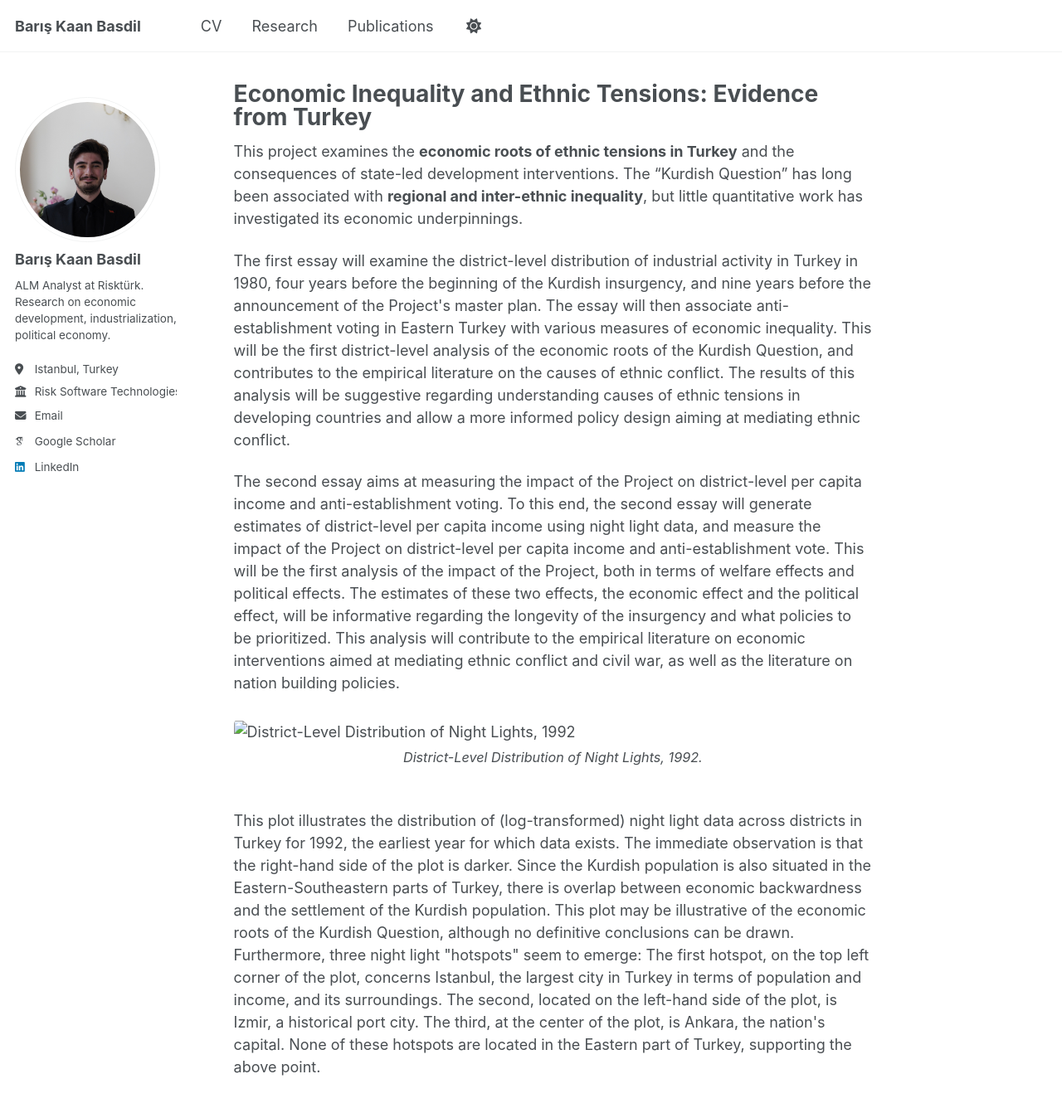
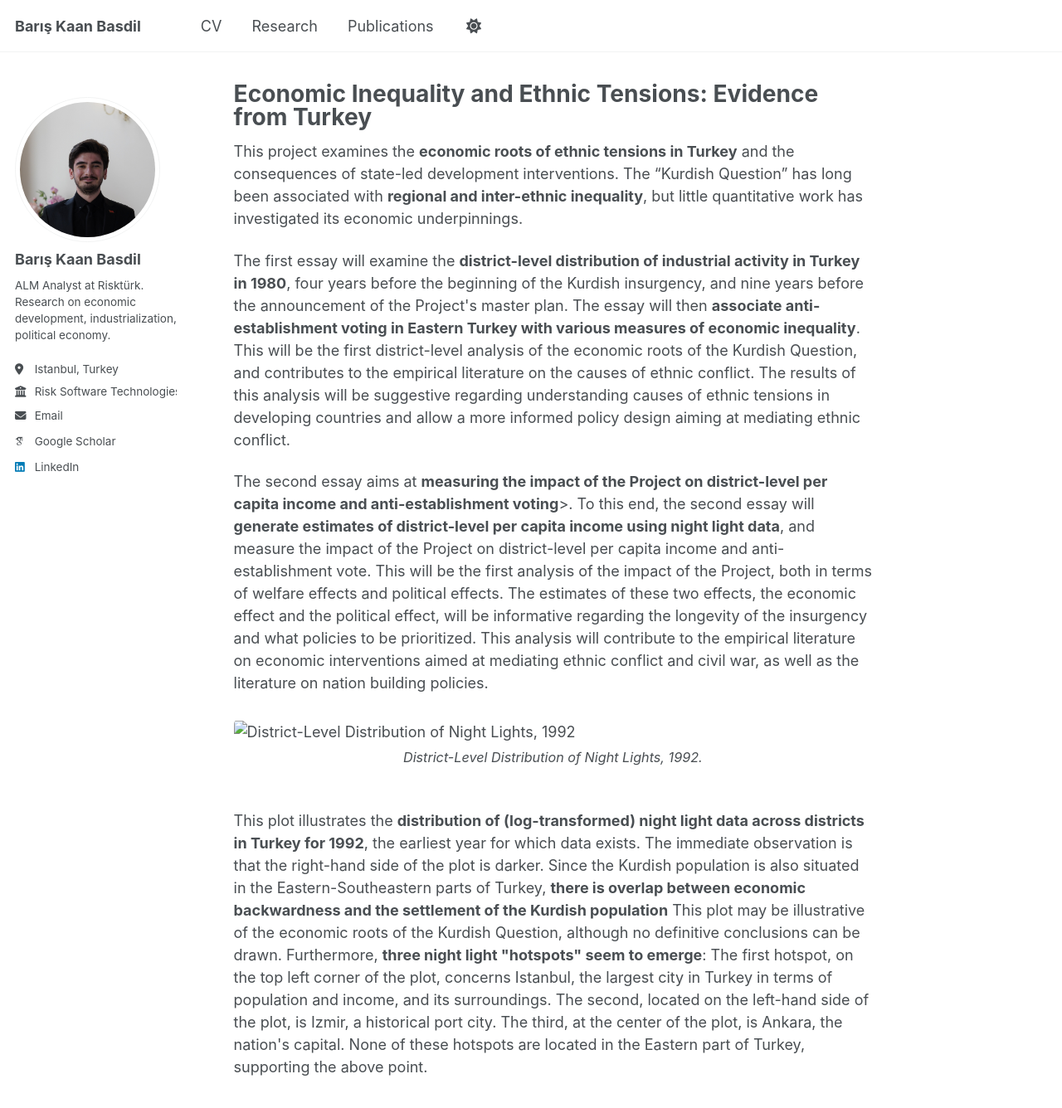
Before and after one commit to bkbasdil/bkbasdil.github.io, a Jekyll site: the page built from _pages/research/ethnic-tensions.md, in a window 1280 px wide and 1400 px high. Shown: the top 1336 px of the window at 83% size. Built offline with Jekyll 4.4.1, drawn with Linux system fonts in a browser that asks for light colours; some web fonts are replaced; a script that is not in the unit is left out.

Commit message:
Update ethnic-tensions.md

```diff
--- a/_pages/research/ethnic-tensions.md
+++ b/_pages/research/ethnic-tensions.md
@@ -12,11 +12,11 @@ This project examines the <strong>economic roots of ethnic tensions in Turkey</s
 
 <!-- Research questions / essay novelties -->
 <p>
-The first essay will examine the district-level distribution of industrial activity in Turkey in 1980, four years before the beginning of the Kurdish insurgency, and nine years before the announcement of the Project's master plan. The essay will then associate anti-establishment voting in Eastern Turkey with various measures of economic inequality. This will be the first district-level analysis of the economic roots of the Kurdish Question, and contributes to the empirical literature on the causes of ethnic conflict. The results of this analysis will be suggestive regarding understanding causes of ethnic tensions in developing countries and allow a more informed policy design aiming at mediating ethnic conflict.
+The first essay will examine the <strong>district-level distribution of industrial activity in Turkey in 1980</strong>, four years before the beginning of the Kurdish insurgency, and nine years before the announcement of the Project's master plan. The essay will then <strong>associate anti-establishment voting in Eastern Turkey with various measures of economic inequality</strong>. This will be the first district-level analysis of the economic roots of the Kurdish Question, and contributes to the empirical literature on the causes of ethnic conflict. The results of this analysis will be suggestive regarding understanding causes of ethnic tensions in developing countries and allow a more informed policy design aiming at mediating ethnic conflict.
 </p>
 
 <p>
-The second essay aims at measuring the impact of the Project on district-level per capita income and anti-establishment voting. To this end, the second essay will generate estimates of district-level per capita income using night light data, and measure the impact of the Project on district-level per capita income and anti-establishment vote. This will be the first analysis of the impact of the Project, both in terms of welfare effects and political effects. The estimates of these two effects, the economic effect and the political effect, will be informative regarding the longevity of the insurgency and what policies to be prioritized. This analysis will contribute to the empirical literature on economic interventions aimed at mediating ethnic conflict and civil war, as well as the literature on nation building policies.
+The second essay aims at <strong>measuring the impact of the Project on district-level per capita income and anti-establishment voting</strong>>. To this end, the second essay will <strong>generate estimates of district-level per capita income using night light data</strong>, and measure the impact of the Project on district-level per capita income and anti-establishment vote. This will be the first analysis of the impact of the Project, both in terms of welfare effects and political effects. The estimates of these two effects, the economic effect and the political effect, will be informative regarding the longevity of the insurgency and what policies to be prioritized. This analysis will contribute to the empirical literature on economic interventions aimed at mediating ethnic conflict and civil war, as well as the literature on nation building policies.
 </p>
 
 <!-- Image -->
@@ -31,5 +31,5 @@ The second essay aims at measuring the impact of the Project on district-level p
 
 <!-- Results paragraph -->
 <p>
-This plot illustrates the distribution of (log-transformed) night light data across districts in Turkey for 1992, the earliest year for which data exists. The immediate observation is that the right-hand side of the plot is darker. Since the Kurdish population is also situated in the Eastern-Southeastern parts of Turkey, there is overlap between economic backwardness and the settlement of the Kurdish population. This plot may be illustrative of the economic roots of the Kurdish Question, although no definitive conclusions can be drawn. Furthermore, three night light "hotspots" seem to emerge: The first hotspot, on the top left corner of the plot, concerns Istanbul, the largest city in Turkey in terms of population and income, and its surroundings. The second, located on the left-hand side of the plot, is Izmir, a historical port city. The third, at the center of the plot, is Ankara, the nation's capital. None of these hotspots are located in the Eastern part of Turkey, supporting the above point.
+This plot illustrates the <strong>distribution of (log-transformed) night light data across districts in Turkey for 1992</strong>, the earliest year for which data exists. The immediate observation is that the right-hand side of the plot is darker. Since the Kurdish population is also situated in the Eastern-Southeastern parts of Turkey, <strong>there is overlap between economic backwardness and the settlement of the Kurdish population</strong> This plot may be illustrative of the economic roots of the Kurdish Question, although no definitive conclusions can be drawn. Furthermore, <strong>three night light "hotspots" seem to emerge</strong>: The first hotspot, on the top left corner of the plot, concerns Istanbul, the largest city in Turkey in terms of population and income, and its surroundings. The second, located on the left-hand side of the plot, is Izmir, a historical port city. The third, at the center of the plot, is Ankara, the nation's capital. None of these hotspots are located in the Eastern part of Turkey, supporting the above point.
 </p>
```
